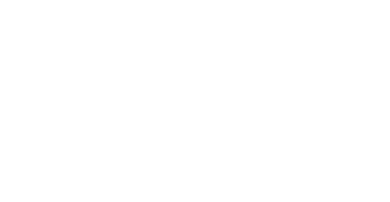
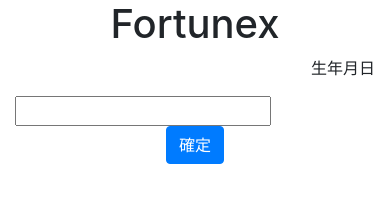
Before and after one commit to PlusF/Fortunex, a plain HTML site: page Index.html in a window 390 px wide. Drawn offline with nearby package versions, Linux system fonts and the light colour scheme.

Commit message:
update index

```diff
--- a/Index.html
+++ b/Index.html
@@ -1,8 +1,44 @@
 <!DOCTYPE html>
-<html>
-    <head>
-    </head>
-    <body>
+<html lang="ja">
 
-    </body>
+<head>
+    <meta charset="utf-8">
+    <meta name="viewport" content="width=device-width, initial-scale=1, shrink-to-fit=no">
+    <!-- bootstrapに必要なタグ -->
+    <link rel="stylesheet" href="https://stackpath.bootstrapcdn.com/bootstrap/4.5.0/css/bootstrap.min.css"
+        integrity="sha384-9aIt2nRpC12Uk9gS9baDl411NQApFmC26EwAOH8WgZl5MYYxFfc+NcPb1dKGj7Sk" crossorigin="anonymous">
+    <title>Fortunex</title>
+</head>
+
+<body>
+    <div class="container">
+        <!-- タイトル -->
+        <div class="row justify-content-center">
+            <div class="col-md-12">
+                <h1 class="text-center">Fortunex</h1>
+            </div>
+        </div>
+
+        <!-- 生年月日入力 -->
+        <div class="row justify-content-center">
+            <div class="col-md-6">
+                <p class="text-right">生年月日</p>
+            </div>
+            <div class="col-md-6">
+                <input type="text" class="form" id="birthday"></input>
+            </div>
+        </div>
+
+        <!-- 確定ボタン -->
+        <div class="row justify-content-center">
+            <div class="col-md-12 text-center">
+                <button type="submit" class="btn btn-primary" id="submit">確定</button>
+            </div>
+        </div>
+    </div>
+
+    <!-- bootstrapに必要なタグ -->
+    <script src="https://cdn.jsdelivr.net/npm/bootstrap@5.0.2/dist/js/bootstrap.bundle.min.js" integrity="sha384-MrcW6ZMFYlzcLA8Nl+NtUVF0sA7MsXsP1UyJoMp4YLEuNSfAP+JcXn/tWtIaxVXM" crossorigin="anonymous"></script>
+</body>
+
 </html>
```
